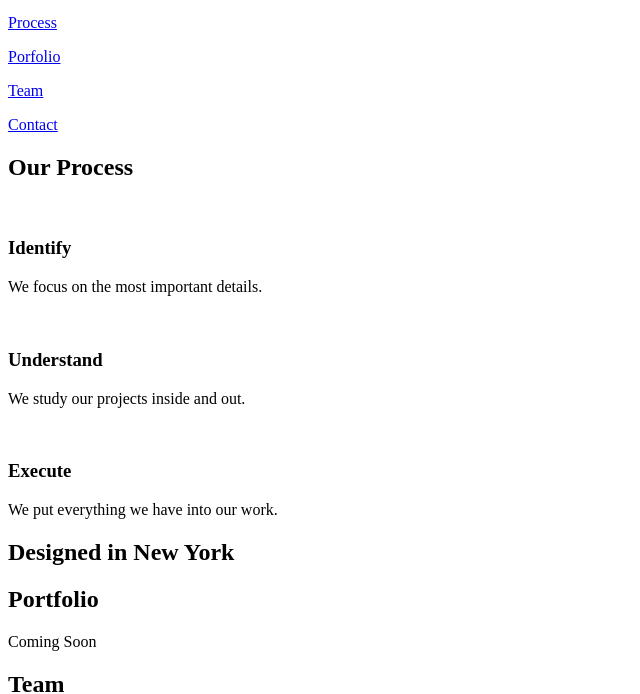
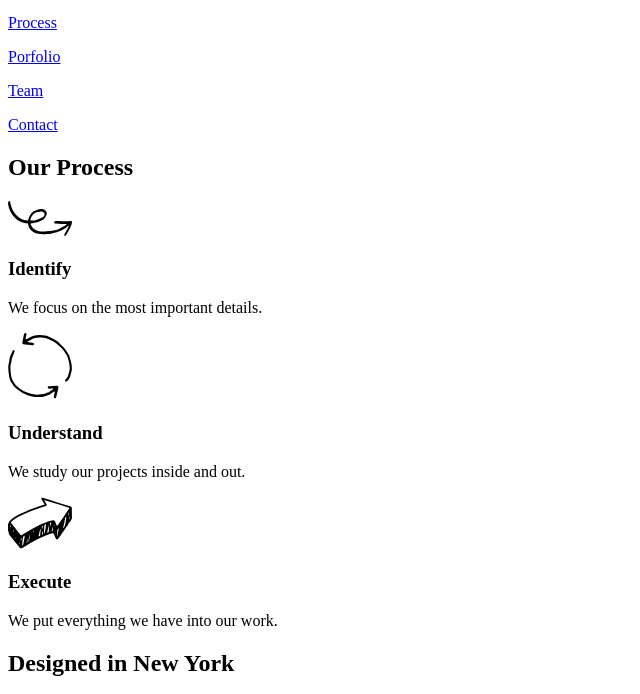
Before and after one commit to kjjtruong/broadway-design, a plain HTML site: page index.html in a window 1280 px wide. Shown: the part 100-794 px from the top of the page, without its empty margins (0-640 px from the left). Drawn offline with Linux system fonts and the light colour scheme.

Commit message:
add images

```diff
--- a/index.html
+++ b/index.html
@@ -19,17 +19,17 @@
         <div class="supporting" id="process">
             <h2>Our Process</h2>
             <div class="supporting-item">
-                <img>
+                <img src="resources/img/identify.svg" alt="Squiggly arrow">
                 <h3>Identify</h3>
                 <p>We focus on the most important details.</p>
             </div>
             <div class="supporting-item">
-                <img>
+                <img src="resources/img/understand.svg" alt="Arrows in circles">
                 <h3>Understand</h3>
                 <p>We study our projects inside and out.</p>
             </div>
             <div class="supporting-item">
-                <img>
+                <img src="resources/img/execute.svg" alt="Arrow pointing right">
                 <h3>Execute</h3>
                 <p>We put everything we have into our work.</p>
             </div>
```
Also changed, not shown: resources/img/execute.svg (added), resources/img/identify.svg (added), resources/img/the-flatiron-building.png (added), resources/img/understand.svg (added).
